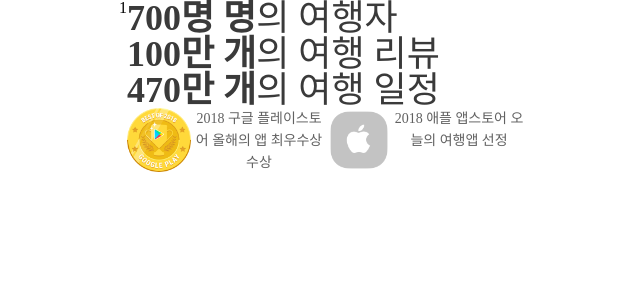
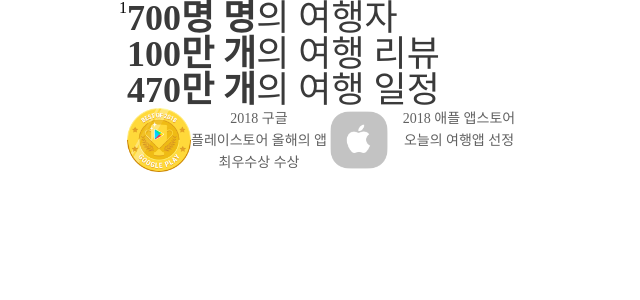
Before and after one commit to Clzzi/Triple-Frontend-Homework, a React app: page / in a window 1280 px wide. Shown: the top 300 px of the page, without its empty margins (317-957 px from the left). Built offline with nearby package versions, Linux system fonts and the light colour scheme.

Commit message:
ADD: Text Components word-break attribute

```diff
--- a/src/components/common/Text.tsx
+++ b/src/components/common/Text.tsx
@@ -2,13 +2,14 @@ import styled from '@emotion/styled'
 import { HTMLAttributes, ReactNode } from 'react'
 
 interface Props extends HTMLAttributes<HTMLSpanElement> {
+  fontSize?: string
   children: ReactNode
-  fontSize?: string
 }
 
 const StyledText = styled.span<{ fontSize: string }>`
+  font-weight: normal;
+  word-break: keep-all;
   font-size: ${(props) => props.fontSize};
-  font-weight: normal;
 `
 
 const Text = ({ fontSize = '14px', children, ...props }: Props) => {
```
